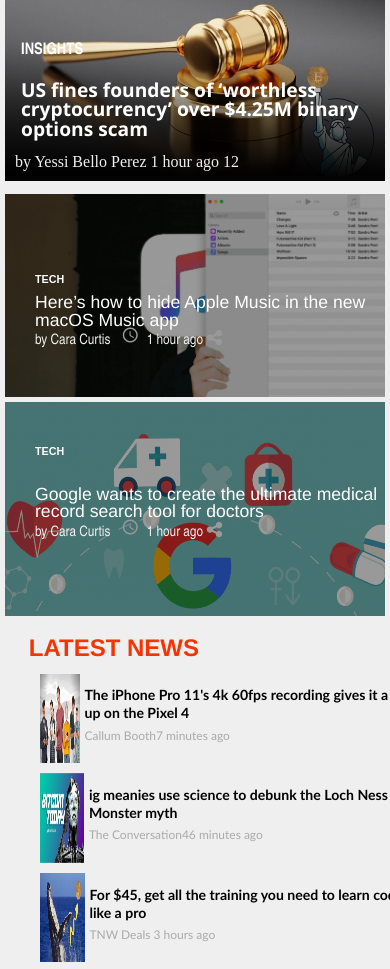
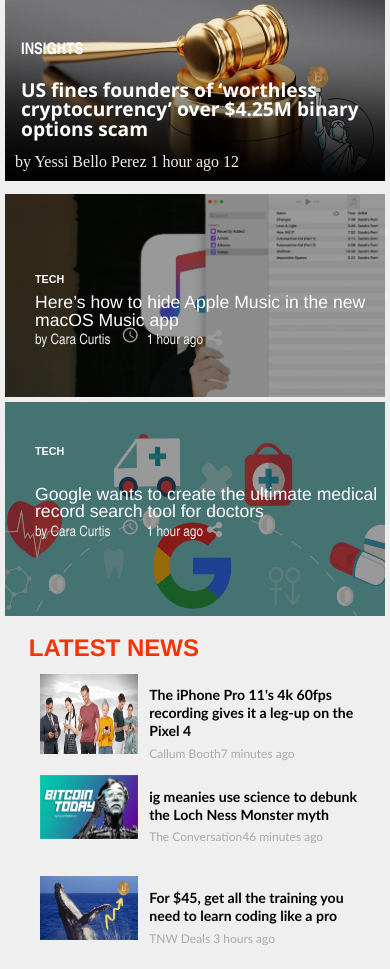
Before and after one commit to ugochukwuomeje/building-responsive-design, a plain HTML site: page index.html in a window 390 px wide. Shown: the part 120-1089 px from the top of the page. Drawn offline with Linux system fonts and the light colour scheme; a script that the page names is missing.

Commit message:
Feature- update the latest-news section figures for responsiveness

```diff
--- a/index.html
+++ b/index.html
@@ -152,7 +152,7 @@
                         fa-angle-right"></i></a>
 
             <figure class="cell-1">
-                <a href="#"><img src="images/1.png" alt=""></a>
+                <a href="#"><img src="images/1.png" alt="..."></a>
                 <figcaption>
                     <p><a href="#">The iPhone Pro 11's 4k 60fps recording gives
                         it a leg-up on the Pixel 4 </a></p>
--- a/main.css
+++ b/main.css
@@ -911,6 +911,8 @@ footer .social-icon div:hover {
 @media screen and (max-width: 767px) {
   .body {
     background: #efefef;
+    padding: 0;
+    margin: 0;
   }
 
   section.banner {
@@ -967,11 +969,6 @@ footer .social-icon div:hover {
     font-size: 1.5em;
   }
 
-  section.latest-news .cell-1 {
-    grid-column: 1/2;
-    grid-row: 1/2;
-  }
-
   section.latest-news .cell-2 {
     grid-column: 1/2;
     grid-row: 2/3;
@@ -1008,23 +1005,20 @@ footer .social-icon div:hover {
   }
 
   section.latest-news figure {
-    display: flex;
-    justify-content: start;
-    height: 100%;
-    width: 100%;
-    box-sizing: border-box;
-    padding: 0;
+    display: grid;
+    grid-template-columns: 2fr 5fr;
+    vertical-align: top;
   }
 
   section.latest-news figure a {
-    box-sizing: border-box;
-    width: 15%;
-    text-align: start;
+    max-width: fit-content;
+    max-height: 90%;
   }
 
   section.latest-news figure figcaption {
     text-align: left;
     font-size: 0.8em;
+    max-width: 80%;
   }
 
   section.latest-news figure a img {
```
